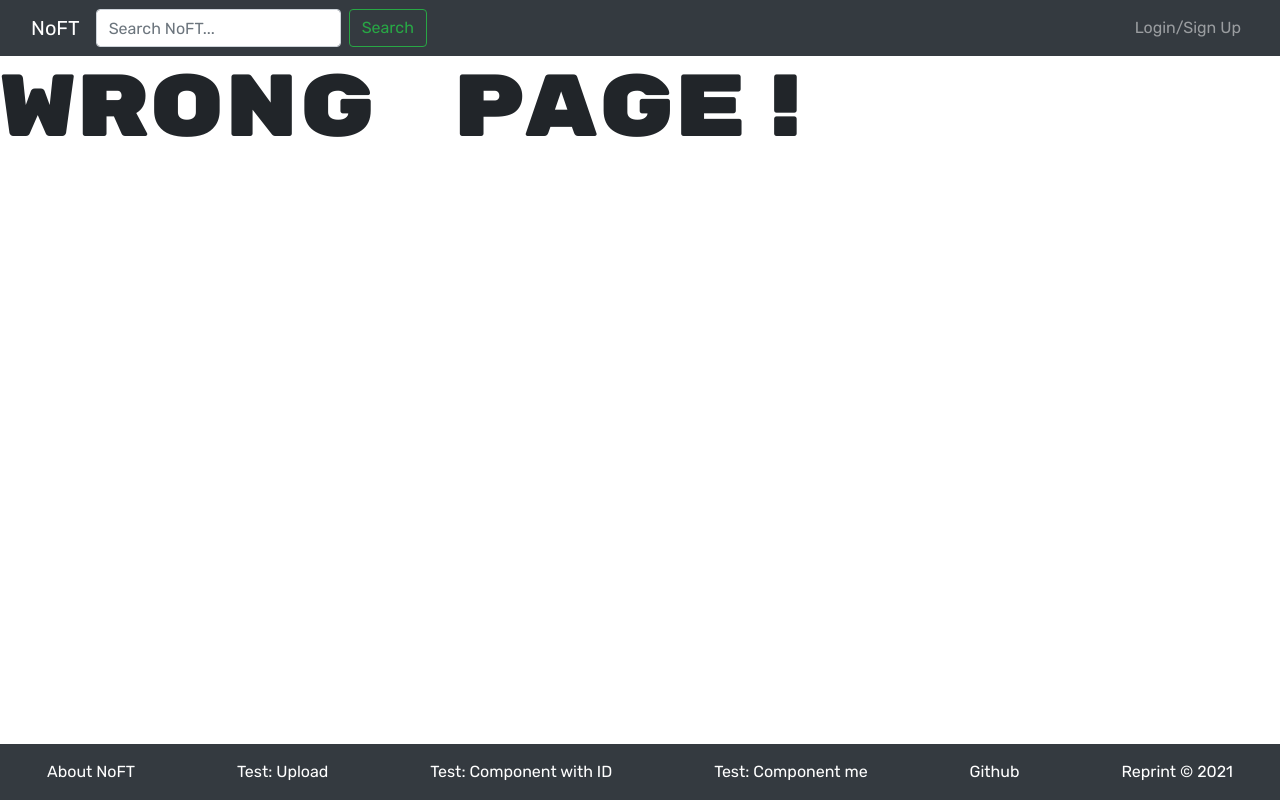
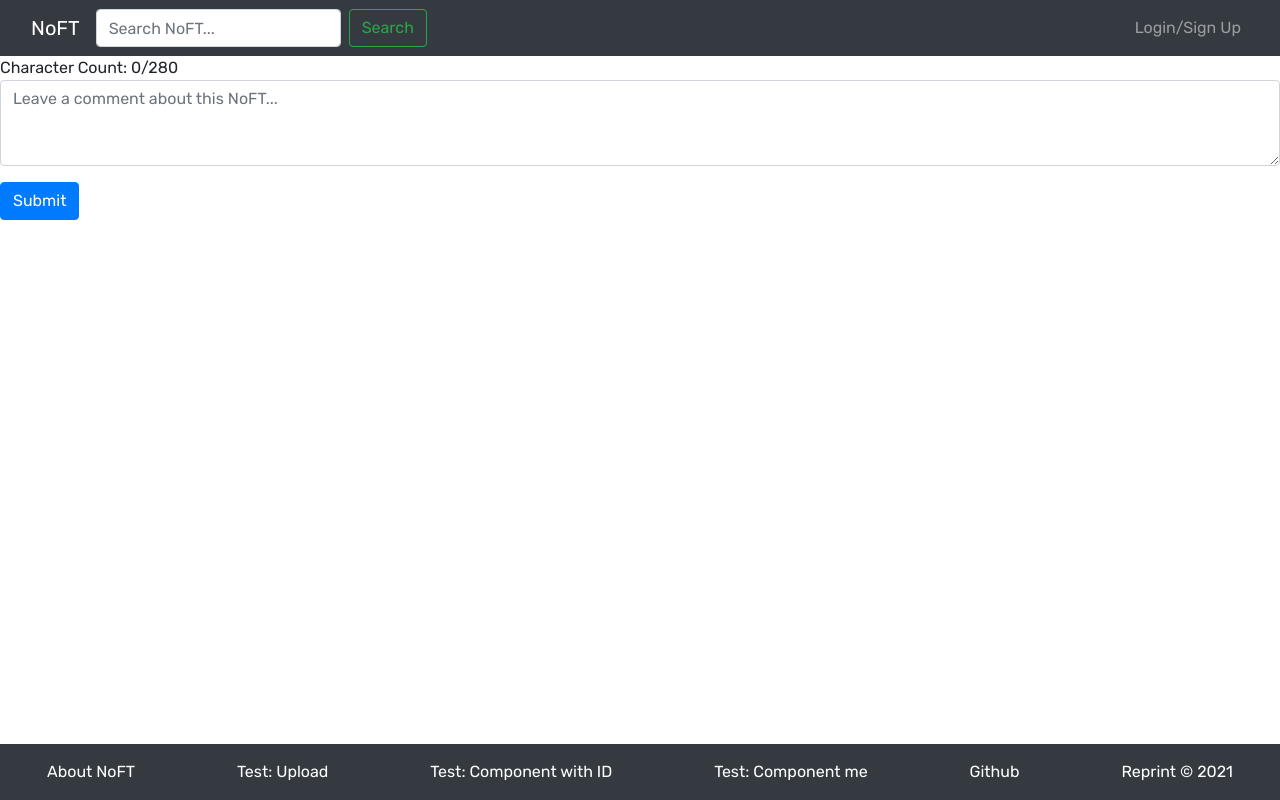
Before and after one commit to Siphon880gh/reprint, a React (Create React App) app in the folder client/: page /commentForm in a window 1280 px wide. Built offline with nearby package versions, Linux system fonts and the light colour scheme.

Commit message:
Feat: Temporary changes to App.js, simple styling on CommentForm via react bootstrap

```diff
--- a/client/src/App.js
+++ b/client/src/App.js
@@ -16,6 +16,9 @@ import UploadForm from "./pages/UploadForm";
 import AddPost from './pages/addPost';
 import MeetTheTeam from './pages/Team';
 import PostInfo from './pages/PostInfo';
+
+import CommentList from './components/CommentList'
+import CommentForm from './components/CommentForm'
 
 // Add Apollo context components
 import { ApolloProvider } from '@apollo/react-hooks';
@@ -52,6 +55,8 @@ function App() {
             <Route exact path='/profile/me' component={Profile} />
             <Route exact path='/profile/:username?' component={Profile} />
             <Route exact path='/upload' component={UploadForm} />
+            <Route exact path='/commentForm' component={CommentForm} />
+            <Route exact path='/commentList' component={CommentList} />
 
             <Route exact path='/' component={Home} />
             <Route render={() => <h1 className='display-2'>Wrong page!</h1>} />
--- a/client/src/components/CommentForm.js
+++ b/client/src/components/CommentForm.js
@@ -2,6 +2,9 @@ import React, { useState } from 'react';
 
 import { useMutation } from '@apollo/react-hooks';
 import { ADD_COMMENT } from '../utils/mutations';
+import Card from 'react-bootstrap/Card'
+import Button from 'react-bootstrap/Button';
+import Form from 'react-bootstrap/Form';
 
 const CommentForm = ({ reprintId }) => {
     const [commentBody, setBody] = useState('');
@@ -34,27 +37,29 @@ const CommentForm = ({ reprintId }) => {
     };
 
     return (
-        <div>
-            <p className={`m-0 ${characterCount === 280 || error ? 'text-error' : ''}`}>
-                Character Count: {characterCount}/280
-        {error && <span>Something went wrong...</span>}
-            </p>
-            <form
-                onSubmit={handleFormSubmit}
-            >
-                <textarea
+        <section>
+            <Form onSubmit={handleFormSubmit} >
+
+                <p className={`m-0 ${characterCount === 280 || error ? 'text-error' : ''}`}>
+                    Character Count: {characterCount}/280
+                    {error && <span>Something went wrong...</span>}
+                </p>
+
+                <Form.Group controlId="commentForm" value={commentBody} onChange={handleChange}>
+                    <Form.Control placeholder= "Leave a comment about this NoFT..." as="textarea" rows={3} />
+                </Form.Group>
+
+                {/* <textarea
                     placeholder="Leave a comment about this NoFT..."
                     value={commentBody}
                     onChange={handleChange}
-                ></textarea>
+                ></textarea> */}
 
-                <button type="submit">
-                    Submit
-        </button>
-            </form>
+                <Button variant="primary" type="submit">Submit</Button>
+            </Form>
 
             {error && <div>Something went wrong...</div>}
-        </div>
+        </section>
     );
 };
 
```
